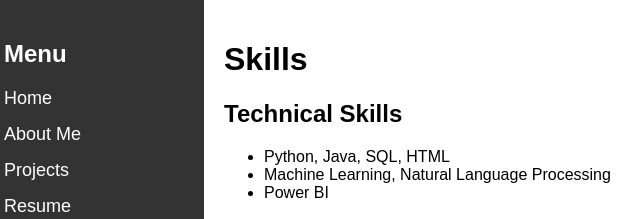
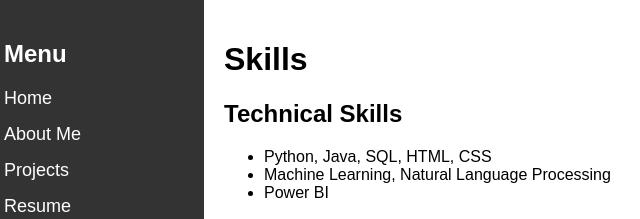
Before and after one commit to Shushrutha03/It-s_My_Website, a plain HTML site: page skills.html in a window 1280 px wide. Shown: the top 219 px of the page, 16-656 px from the left. Drawn offline with Linux system fonts and the light colour scheme.

Commit message:
Update skills.html

```diff
--- a/skills.html
+++ b/skills.html
@@ -26,7 +26,7 @@
     <section id="skills">
       <h2>Technical Skills</h2>
       <ul>
-        <li>Python, Java, SQL, HTML</li>
+        <li>Python, Java, SQL, HTML, CSS</li>
         <li>Machine Learning, Natural Language Processing</li>
         <li>Power BI</li>
       </ul>
```
